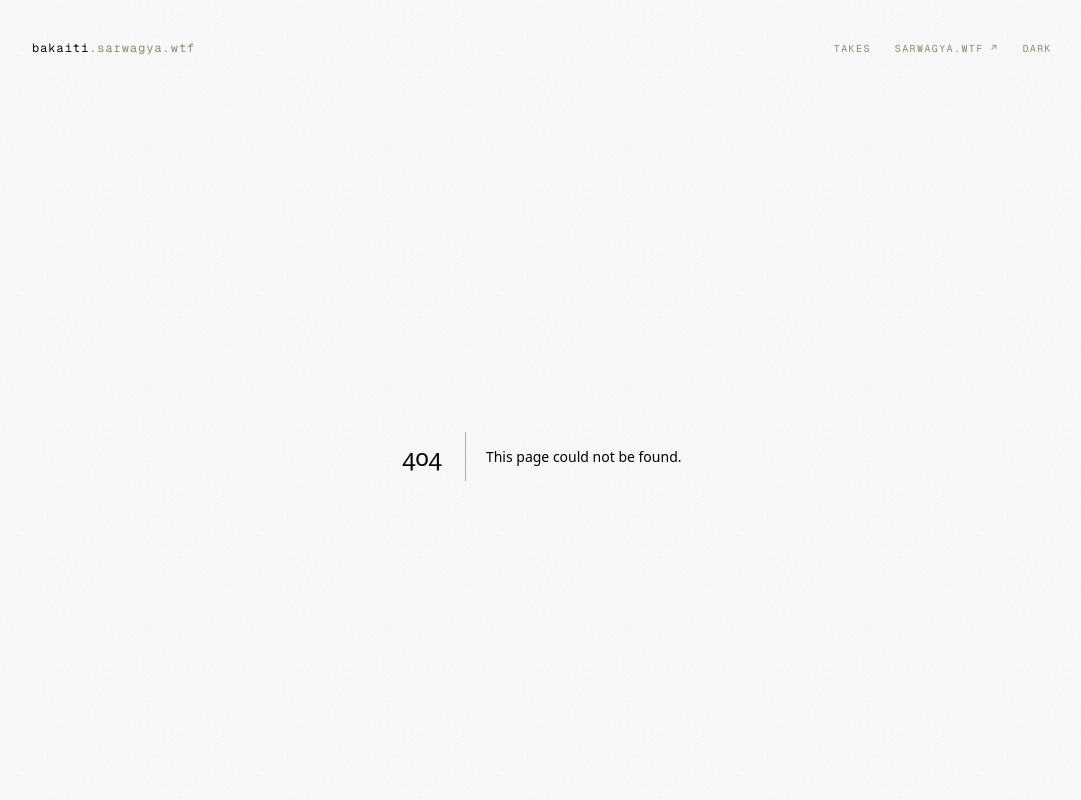
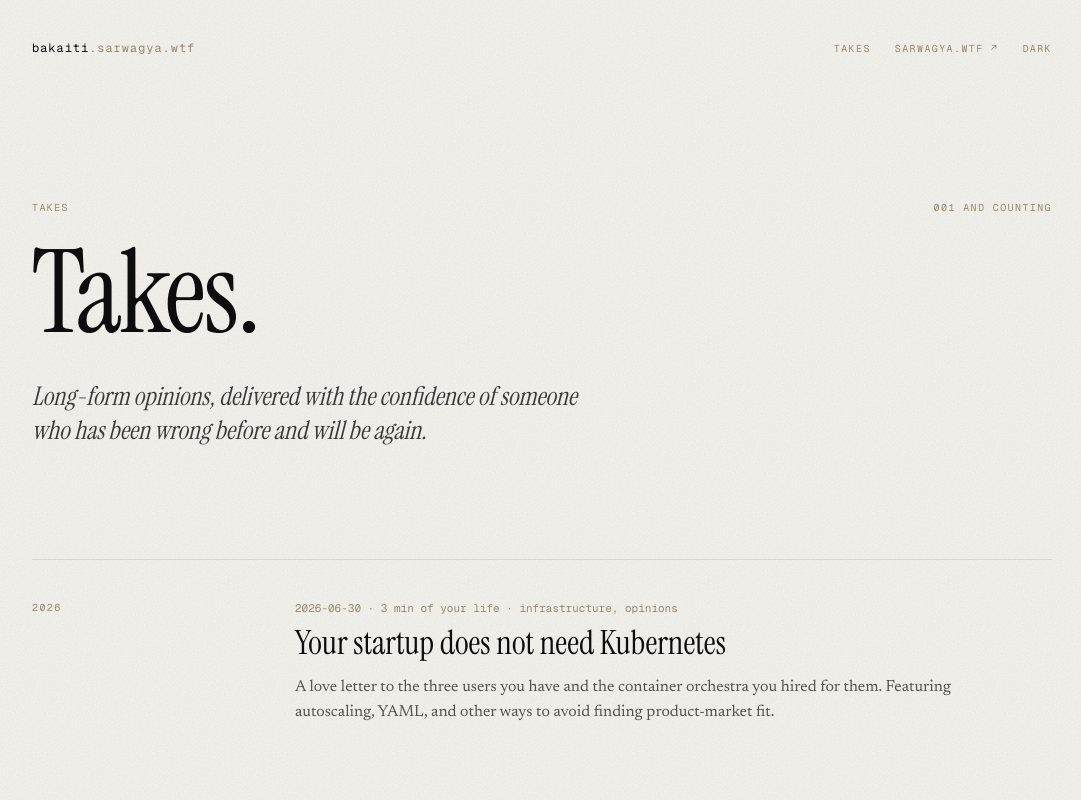
Before and after one commit to 0xsarwagya/internet, a Next.js app in the folder apps/bakaiti/: page /takes in a window 1280 px wide. Before the commit this address had no page. Shown: the top 800 px of the page, without its empty margins (98-1179 px from the left). Built offline with nearby package versions, Linux system fonts and the light colour scheme.

Commit message:
feat(bakaiti): add takes index and article pages

```diff
--- /dev/null
+++ b/apps/bakaiti/app/takes/[slug]/opengraph-image.tsx
@@ -0,0 +1,26 @@
+import { getAllTakes, getTakeBySlug } from "../../../lib/takes";
+import { OG_SIZE, renderOgCard } from "@0xsarwagya/ui/og";
+
+export const alt = "Takes — bakaiti.sarwagya.wtf";
+export const size = OG_SIZE;
+export const contentType = "image/png";
+
+export function generateStaticParams() {
+  return getAllTakes().map((t) => ({ slug: t.slug }));
+}
+
+export default async function OpengraphImage({
+  params,
+}: {
+  params: Promise<{ slug: string }>;
+}) {
+  const { slug } = await params;
+  const meta = getTakeBySlug(slug);
+  const title = meta?.title ?? "Takes";
+  return renderOgCard({
+    eyebrow: "bakaiti.sarwagya.wtf/takes",
+    title,
+    footer: meta ? `${meta.date} · ${meta.readingMinutes} min` : "Sarwagya Singh",
+    titleSize: title.length > 45 ? 72 : 92,
+  });
+}
--- /dev/null
+++ b/apps/bakaiti/app/takes/[slug]/page.tsx
@@ -0,0 +1,126 @@
+import type { Metadata } from "next";
+import Link from "next/link";
+import { notFound } from "next/navigation";
+
+import { JsonLd } from "@0xsarwagya/ui/json-ld";
+import { ReadingProgress } from "@0xsarwagya/ui/reading-progress";
+import { getAllTakes, getTakeBySlug } from "../../../lib/takes";
+import { SITE, absoluteUrl } from "../../../lib/site";
+
+type Params = { slug: string };
+
+export function generateStaticParams(): Params[] {
+  return getAllTakes().map((t) => ({ slug: t.slug }));
+}
+
+export async function generateMetadata({
+  params,
+}: {
+  params: Promise<Params>;
+}): Promise<Metadata> {
+  const { slug } = await params;
+  const meta = getTakeBySlug(slug);
+  if (!meta) return { title: "Not found" };
+  const description = meta.summary || meta.excerpt;
+  const url = absoluteUrl(`/takes/${meta.slug}`);
+  return {
+    title: meta.title,
+    description,
+    alternates: { canonical: `/takes/${meta.slug}` },
+    openGraph: {
+      title: meta.title,
+      description,
+      url,
+      siteName: SITE.name,
+      type: "article",
+      publishedTime: meta.date,
+      authors: [SITE.author],
+      tags: meta.topics,
+    },
+    twitter: {
+      card: "summary_large_image",
+      title: meta.title,
+      description,
+    },
+  };
+}
+
+export default async function TakePage({
+  params,
+}: {
+  params: Promise<Params>;
+}) {
+  const { slug } = await params;
+  const meta = getTakeBySlug(slug);
+  if (!meta) notFound();
+
+  const mod = (await import(`../../../content/takes/${slug}.mdx`)) as {
+    default: React.ComponentType;
+  };
+  const Content = mod.default;
+
+  const articleJsonLd = {
+    "@context": "https://schema.org",
+    "@type": "BlogPosting",
+    headline: meta.title,
+    description: meta.summary || meta.excerpt,
+    url: absoluteUrl(`/takes/${meta.slug}`),
+    datePublished: meta.date,
+    keywords: meta.topics.join(", "),
+    timeRequired: `PT${meta.readingMinutes}M`,
+    inLanguage: "en",
+    author: { "@type": "Person", name: SITE.author, url: SITE.mainSiteUrl },
+    isPartOf: {
+      "@type": "Blog",
+      name: "Takes",
+      url: absoluteUrl("/takes"),
+    },
+    mainEntityOfPage: absoluteUrl(`/takes/${meta.slug}`),
+  };
+
+  return (
+    <main className="mx-auto w-full max-w-[1100px] px-5 sm:px-6 md:px-10">
+      <JsonLd data={articleJsonLd} />
+      <ReadingProgress />
+
+      <article className="mx-auto max-w-[680px] pt-20 md:pt-28">
+        <header>
+          <Link
+            href="/takes"
+            className="label transition-colors hover:text-rust"
+          >
+            ← Takes
+          </Link>
+          <h1
+            className="mt-8 font-serif leading-[1.05] tracking-[-0.01em]"
+            style={{ fontSize: "clamp(36px, 4.6vw, 60px)" }}
+          >
+            {meta.title}
+          </h1>
+          <p className="mt-6 font-mono text-[11px] text-stone">
+            {meta.date} · {meta.readingMinutes} min of your life
+            {meta.topics.length > 0 ? ` · ${meta.topics.join(", ")}` : ""}
+          </p>
+          <div className="hairline mt-8" />
+        </header>
+
+        <div className="mt-12 flex flex-col gap-6">
+          <Content />
+        </div>
+
+        <footer className="mt-20">
+          <div className="hairline mb-6" />
+          <div className="flex items-baseline justify-between">
+            <span className="label">Still here? Bold choice.</span>
+            <Link
+              href="/takes"
+              className="label transition-colors hover:text-rust"
+            >
+              ← All takes
+            </Link>
+          </div>
+        </footer>
+      </article>
+    </main>
+  );
+}
--- /dev/null
+++ b/apps/bakaiti/app/takes/page.tsx
@@ -0,0 +1,105 @@
+import type { Metadata } from "next";
+import Link from "next/link";
+
+import { JsonLd } from "@0xsarwagya/ui/json-ld";
+import { getAllTakes } from "../../lib/takes";
+import { SITE, absoluteUrl } from "../../lib/site";
+
+const DESCRIPTION =
+  "Long-form opinions, delivered with the confidence of someone who has been wrong before and will be again.";
+
+export const metadata: Metadata = {
+  title: "Takes",
+  description: DESCRIPTION,
+  alternates: { canonical: "/takes" },
+  openGraph: {
+    title: "Takes",
+    description: DESCRIPTION,
+    url: absoluteUrl("/takes"),
+    siteName: SITE.name,
+    type: "website",
+  },
+};
+
+export default function TakesPage() {
+  const takes = getAllTakes();
+  const years = [...new Set(takes.map((t) => t.year))];
+
+  const blogJsonLd = {
+    "@context": "https://schema.org",
+    "@type": "Blog",
+    name: "Takes",
+    url: absoluteUrl("/takes"),
+    description: DESCRIPTION,
+    author: { "@type": "Person", name: SITE.author, url: SITE.mainSiteUrl },
+    inLanguage: "en",
+  };
+
+  return (
+    <main className="mx-auto w-full max-w-[1100px] px-5 sm:px-6 md:px-10">
+      <JsonLd data={blogJsonLd} />
+
+      <section className="pt-24 md:pt-36">
+        <div className="flex items-baseline justify-between">
+          <p className="label rise">Takes</p>
+          <p className="label rise">
+            {takes.length.toString().padStart(3, "0")} and counting
+          </p>
+        </div>
+        <h1
+          className="rise rise-1 mt-6 font-serif leading-[0.95] tracking-[-0.02em]"
+          style={{ fontSize: "clamp(52px, 9vw, 128px)" }}
+        >
+          Takes.
+        </h1>
+        <p
+          className="rise rise-2 mt-8 max-w-xl font-serif italic text-ink/80"
+          style={{ fontSize: "clamp(19px, 2vw, 26px)", lineHeight: 1.3 }}
+        >
+          {DESCRIPTION}
+        </p>
+      </section>
+
+      <section className="rise rise-3 mt-20 md:mt-28">
+        {years.map((year) => (
+          <div
+            key={year}
+            className="grid grid-cols-12 gap-2 border-t border-ink/10 py-10 md:gap-8"
+          >
+            <span className="label col-span-12 md:col-span-3">{year}</span>
+            <div className="col-span-12 flex flex-col gap-10 md:col-span-9">
+              {takes
+                .filter((t) => t.year === year)
+                .map((t) => (
+                  <Link
+                    key={t.slug}
+                    href={`/takes/${t.slug}`}
+                    className="group flex flex-col"
+                  >
+                    <span className="font-mono text-[11px] text-stone">
+                      {t.date} · {t.readingMinutes} min of your life
+                      {t.topics.length > 0 ? ` · ${t.topics.join(", ")}` : ""}
+                    </span>
+                    <span
+                      className="mt-2 font-serif leading-[1.15] transition-colors group-hover:text-rust"
+                      style={{ fontSize: "clamp(24px, 2.6vw, 36px)" }}
+                    >
+                      {t.title}
+                    </span>
+                    {t.summary ? (
+                      <span
+                        className="mt-3 max-w-2xl font-body text-graphite"
+                        style={{ fontSize: 16, lineHeight: 1.55 }}
+                      >
+                        {t.summary}
+                      </span>
+                    ) : null}
+                  </Link>
+                ))}
+            </div>
+          </div>
+        ))}
+      </section>
+    </main>
+  );
+}
```
